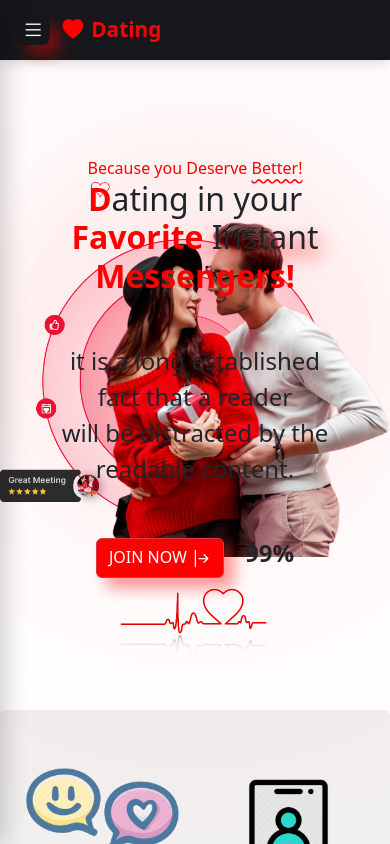
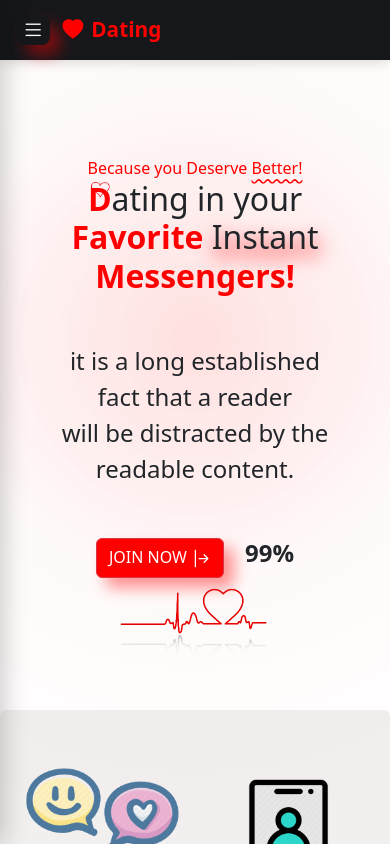
Before and after one commit to sufiyan7359/datingApp, an Angular app in the folder datingAppFrontEnd/: page / in a window 390 px wide. Shown: the top 844 px of the page. Built offline with nearby package versions, Linux system fonts and the light colour scheme.

Commit message:
Fix hero photo overlapping form/text on mobile home, login, and register pages

```diff
--- a/datingAppFrontEnd/src/app/components/landing/landing.component.css
+++ b/datingAppFrontEnd/src/app/components/landing/landing.component.css
@@ -109,8 +109,11 @@ font-weight: bolder;
 
   .slide {
     height: auto;
-    min-height: 450px;
-    background-position: center;
+    min-height: 0;
+    /* The photo has no offset column to sit beside once the layout
+       stacks to one column, so it renders directly behind the hero
+       text instead of next to it - just drop it here. */
+    background-image: none;
   }
 
   .thirdSectionImage {
@@ -137,10 +140,6 @@ font-weight: bolder;
     font-size: 2rem;
   }
 
-  .slide {
-    min-height: 380px;
-  }
-
   .paragraph {
     float: none !important;
     text-align: center;
--- a/datingAppFrontEnd/src/app/components/login/login.component.css
+++ b/datingAppFrontEnd/src/app/components/login/login.component.css
@@ -104,8 +104,11 @@ background-position: center;
   @media (max-width: 767px) {
     .slide {
       height: auto;
-      min-height: 350px;
-      background-position: center;
+      min-height: 0;
+      /* The photo has no offset column to sit beside once the layout
+         stacks to one column, so it renders directly behind the form
+         text instead of next to it - just drop it here. */
+      background-image: none;
     }
 
     .form,
--- a/datingAppFrontEnd/src/app/components/register/register.component.css
+++ b/datingAppFrontEnd/src/app/components/register/register.component.css
@@ -82,8 +82,11 @@ background-position: center;
 @media (max-width: 767px) {
   .slide {
     height: auto;
-    min-height: 350px;
-    background-position: center;
+    min-height: 0;
+    /* The photo has no offset column to sit beside once the layout
+       stacks to one column, so it renders directly behind the form
+       text instead of next to it - just drop it here. */
+    background-image: none;
   }
 
   .form {
```
